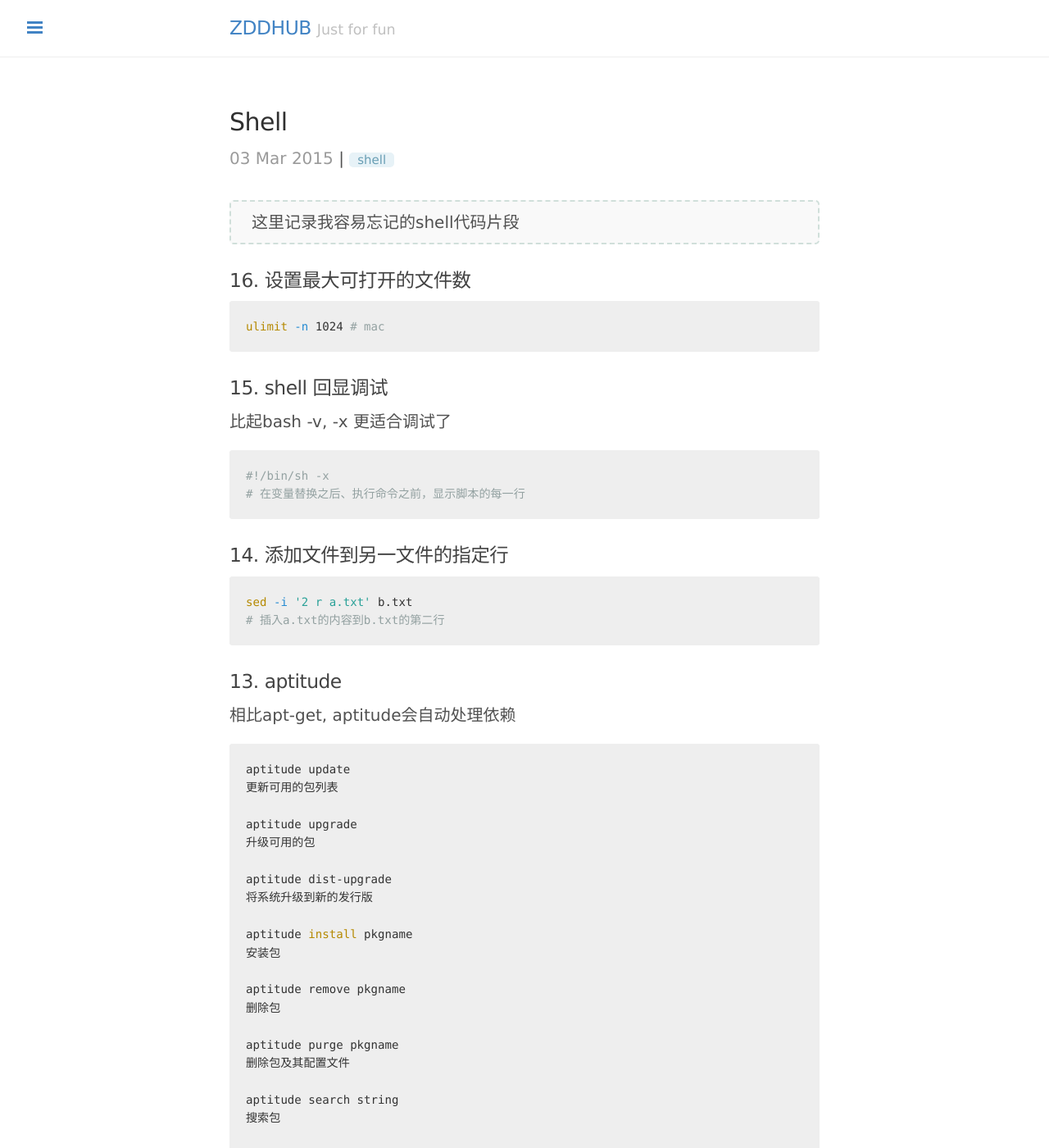
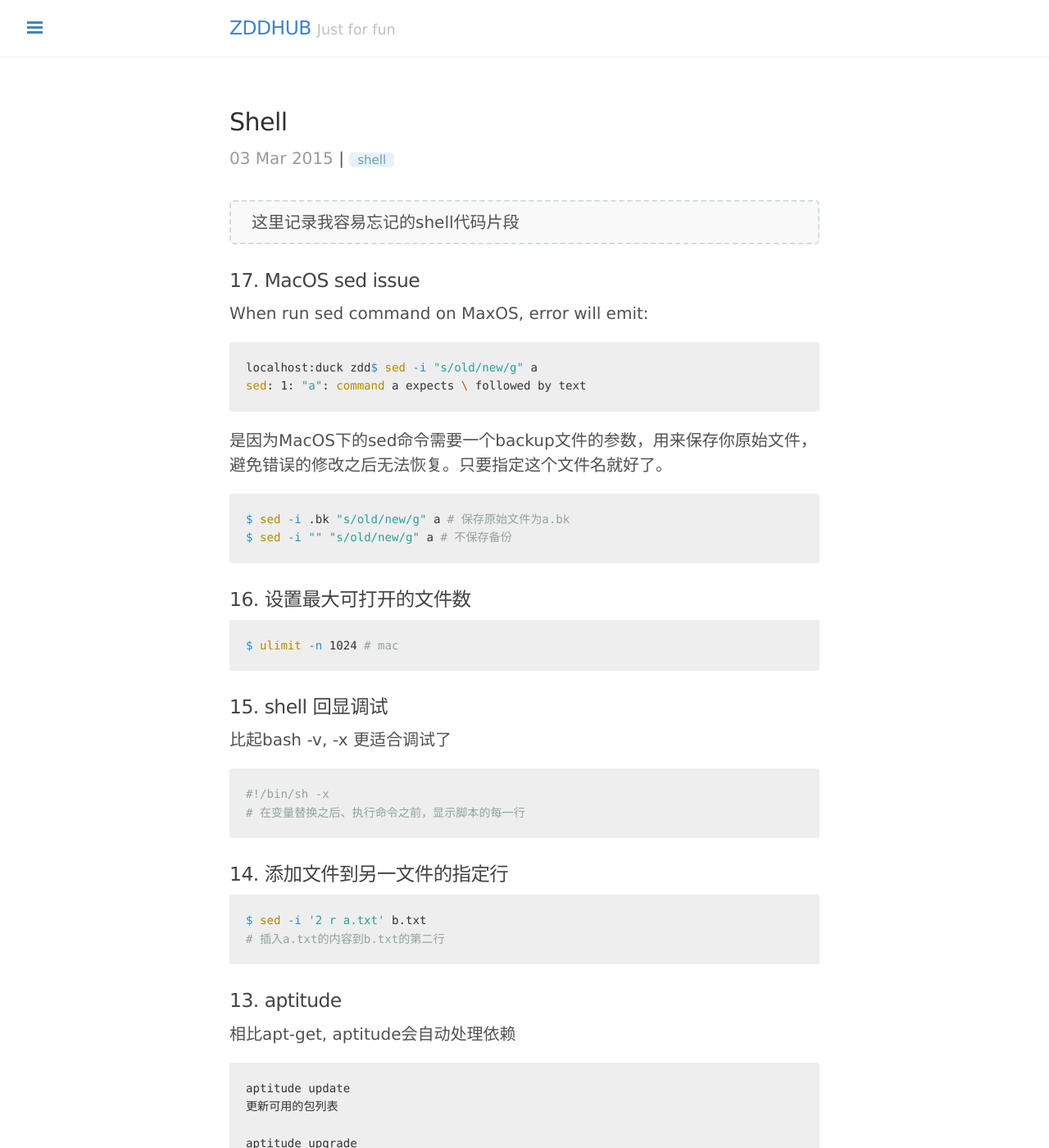
Before and after one commit to zddhub/zddhub.github.io, a Jekyll site: the page built from _posts/2015-03-03-shell.md, in a window 1280 px wide and 1400 px high. Shown: the whole window at 82% size. Built offline with Jekyll 4.4.1, drawn with Linux system fonts in a browser that asks for light colours; Markdown is read by kramdown in place of the engine named in the settings; comment, search, counter and statistics services are not loaded.

Commit message:
Edit blog: 2015-03-03-shell.md

````diff
--- a/_posts/2015-03-03-shell.md
+++ b/_posts/2015-03-03-shell.md
@@ -9,10 +9,25 @@ tags: "shell"
 
 <!-- more -->
 
+### 17. MacOS sed issue
+When run sed command on MaxOS, error will emit:
+
+```sh
+localhost:duck zdd$ sed -i "s/old/new/g" a
+sed: 1: "a": command a expects \ followed by text
+```
+
+是因为MacOS下的sed命令需要一个backup文件的参数，用来保存你原始文件，避免错误的修改之后无法恢复。只要指定这个文件名就好了。
+
+```sh
+$ sed -i .bk "s/old/new/g" a # 保存原始文件为a.bk
+$ sed -i "" "s/old/new/g" a # 不保存备份
+```
+
 ### 16. 设置最大可打开的文件数
 
 ```sh
-ulimit -n 1024 # mac
+$ ulimit -n 1024 # mac
 ```
 
 ### 15. shell 回显调试
@@ -26,7 +41,7 @@ ulimit -n 1024 # mac
 ### 14. 添加文件到另一文件的指定行
 
 ```sh
-sed -i '2 r a.txt' b.txt
+$ sed -i '2 r a.txt' b.txt
 # 插入a.txt的内容到b.txt的第二行
 ```
 
````
